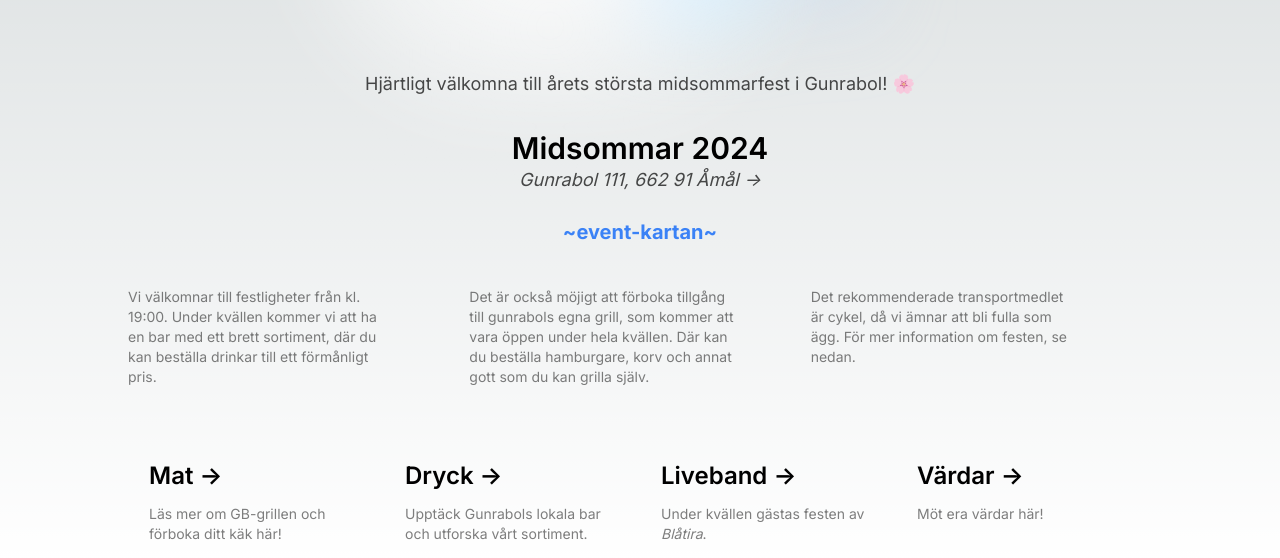
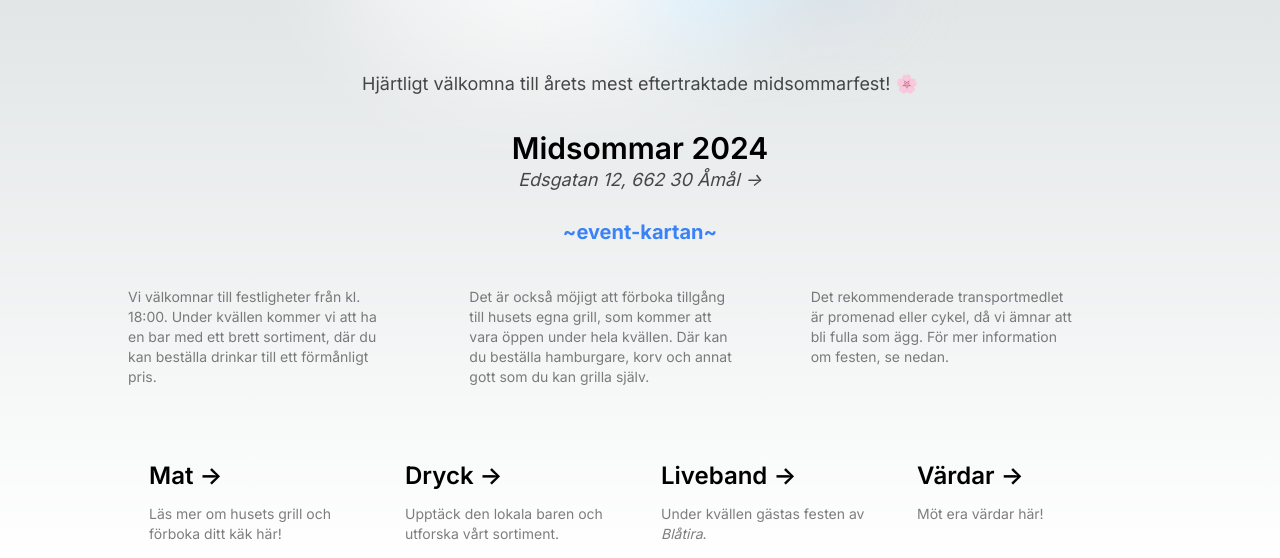
Before and after one commit to liamcco/midsommar111, a Next.js app: page / in a window 1280 px wide. Shown: the part 239-797 px from the top of the page. Built offline with nearby package versions, Linux system fonts and the light colour scheme.

Commit message:
updatera till edsgatan

```diff
--- a/src/app/mat/page.tsx
+++ b/src/app/mat/page.tsx
@@ -8,8 +8,7 @@ export default function Page() {
         <div className="rounded-lg border border-transparent px-5 py-4">
           <h2 className="mb-3 text-2xl font-semibold">Mat </h2>
           <p className="text-sm opacity-50">
-            Detaljerad information om GB-grillen, sponsrad av Dante Tjus
-            Catering
+            Detaljerad information om grillen, sponsrad av Dante Tjus Catering
           </p>
         </div>
 
@@ -18,9 +17,7 @@ export default function Page() {
           id="dryck"
         >
           <h2 className="mb-3 text-2xl font-semibold">Dryck </h2>
-          <p className="text-sm opacity-50">
-            Detaljerad information om GB-baren
-          </p>
+          <p className="text-sm opacity-50">Detaljerad information om baren</p>
         </div>
         <div
           className="rounded-lg border border-transparent px-5 py-4"
--- a/src/app/page.tsx
+++ b/src/app/page.tsx
@@ -17,16 +17,16 @@ export default function Home() {
 
       <div className="mt-8 text-center max-w-[30ch] lg:mt-16 lg:mb-0 lg:w-full lg:max-w-5xl">
         <p className="mb-8 text-lg opacity-70">
-          Hjärtligt välkomna till årets största midsommarfest i Gunrabol! 🌸
+          Hjärtligt välkomna till årets mest eftertraktade midsommarfest! 🌸
         </p>
         <h1 className="text-3xl font-semibold">Midsommar 2024</h1>
         <a
           className="transition-colors hover:text-blue-500 dark:hover:text-blue-300"
-          href="https://maps.app.goo.gl/chQUkfVeb9wiXGTF8"
+          href=""
           target="_blank"
         >
           <p className="text-lg opacity-70 italic">
-            Gunrabol 111, 662 91 Åmål{" "}
+            Edsgatan 12, 662 30 Åmål{" "}
             <span className="inline-block transition-transform group-hover:translate-x-1 motion-reduce:transform-none">
               -&gt;
             </span>
@@ -42,18 +42,18 @@ export default function Home() {
 
       <div className="mb-8 mt-4 grid text-justify lg:mb-0 lg:w-full lg:max-w-5xl lg:grid-cols-3 lg:text-left">
         <p className="mb-4 max-w-[30ch] text-sm opacity-50">
-          Vi välkomnar till festligheter från kl. 19:00. Under kvällen kommer vi
+          Vi välkomnar till festligheter från kl. 18:00. Under kvällen kommer vi
           att ha en bar med ett brett sortiment, där du kan beställa drinkar
           till ett förmånligt pris.
         </p>
         <p className="mb-4 max-w-[30ch] text-sm opacity-50">
-          Det är också möjigt att förboka tillgång till gunrabols egna grill,
-          som kommer att vara öppen under hela kvällen. Där kan du beställa
+          Det är också möjigt att förboka tillgång till husets egna grill, som
+          kommer att vara öppen under hela kvällen. Där kan du beställa
           hamburgare, korv och annat gott som du kan grilla själv.
         </p>
         <p className="mb-4 max-w-[30ch] text-sm opacity-50">
-          Det rekommenderade transportmedlet är cykel, då vi ämnar att bli fulla
-          som ägg. För mer information om festen, se nedan.
+          Det rekommenderade transportmedlet är promenad eller cykel, då vi
+          ämnar att bli fulla som ägg. För mer information om festen, se nedan.
         </p>
       </div>
 
@@ -69,7 +69,7 @@ export default function Home() {
             </span>
           </h2>
           <p className="m-0 max-w-[30ch] text-sm opacity-50">
-            Läs mer om GB-grillen och förboka ditt käk här!
+            Läs mer om husets grill och förboka ditt käk här!
           </p>
         </a>
 
@@ -84,7 +84,7 @@ export default function Home() {
             </span>
           </h2>
           <p className="m-0 max-w-[30ch] text-sm opacity-50">
-            Upptäck Gunrabols lokala bar och utforska vårt sortiment.
+            Upptäck den lokala baren och utforska vårt sortiment.
           </p>
         </a>
 
```
